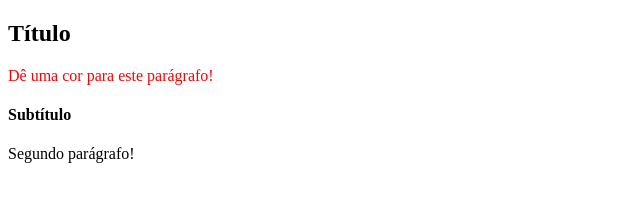
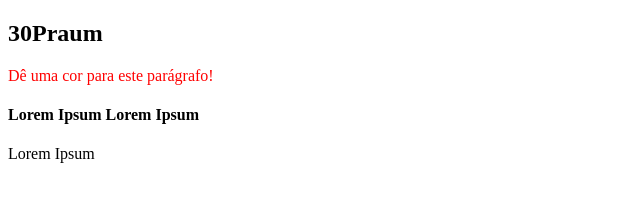
Before and after one commit to HelioMorais/trybe-exercicios, a plain HTML site: page fundamentos/JavaScript-DOM-Eventos-e-Web-Storage/index.html in a window 1280 px wide. Shown: the whole page, without its empty margins (0-640 px from the left). Drawn offline with Linux system fonts and the light colour scheme.

Commit message:
Praticando exercicios aula 4.1

```diff
--- a/fundamentos/JavaScript-DOM-Eventos-e-Web-Storage/index.html
+++ b/fundamentos/JavaScript-DOM-Eventos-e-Web-Storage/index.html
@@ -8,6 +8,10 @@
       <p id="second-paragraph">Segundo parágrafo!</p>
     </header>
     <script>
+        document.getElementById("page-title").innerText
+         = '30Praum';
+         document.getElementById("second-paragraph").innerText = 'Lorem Ipsum';
+         document.getElementById("subtitle").innerText = 'Lorem Ipsum Lorem Ipsum';
       const paragraph = document.getElementById("paragraph");
       paragraph.style.color = "red";
     </script>
```
